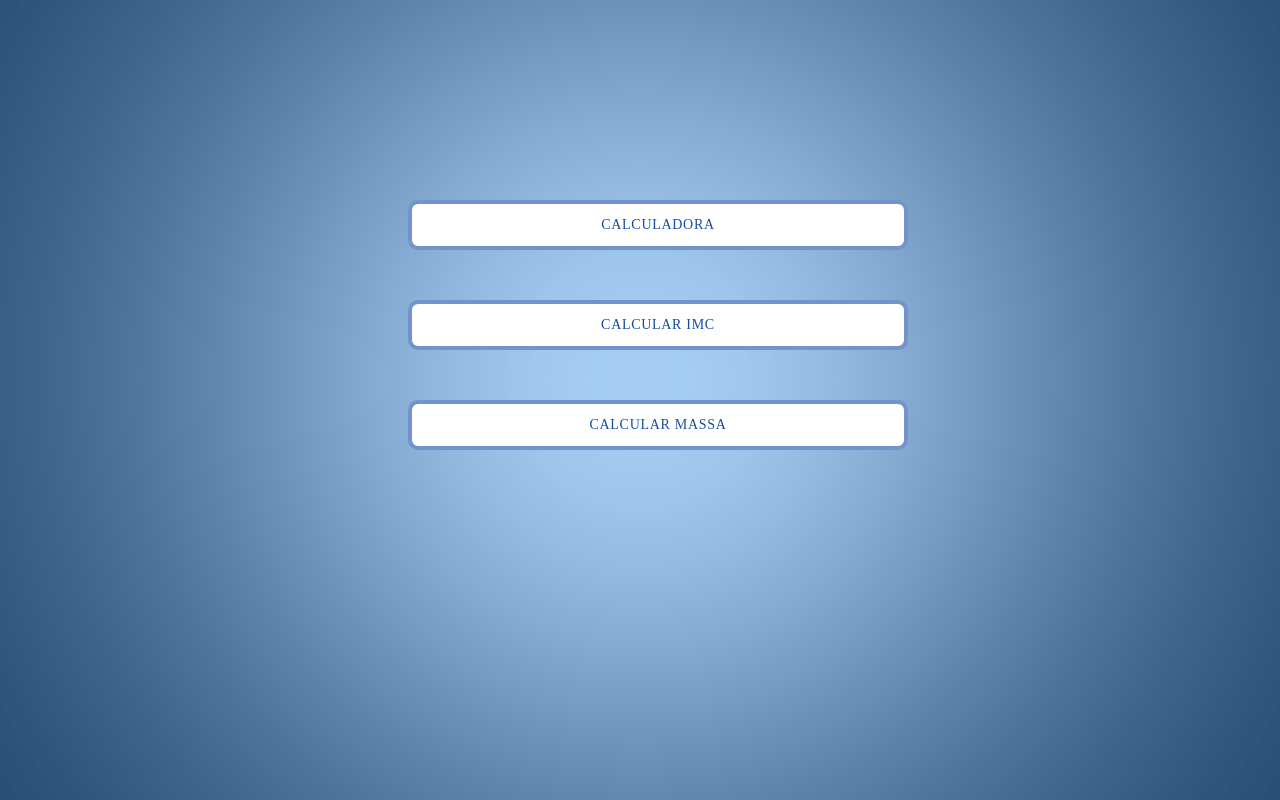
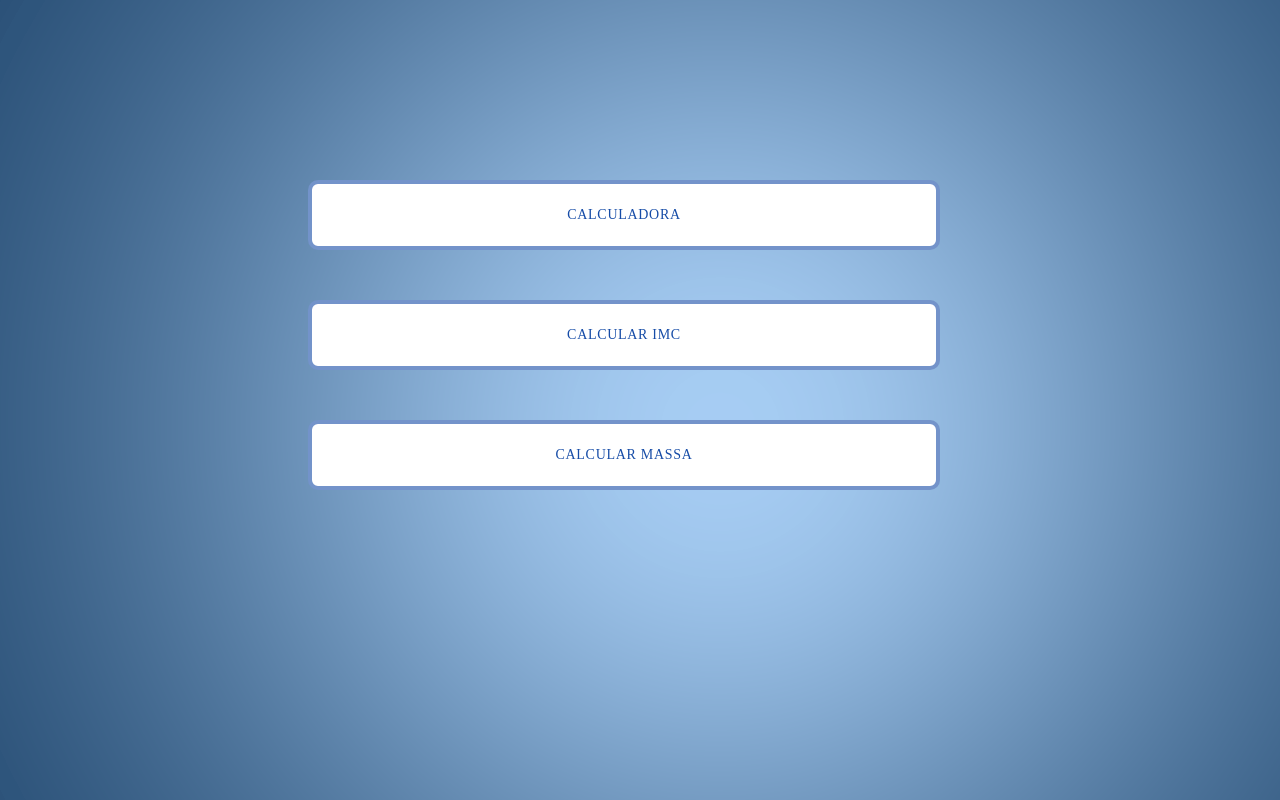
Before and after one commit to Thauzin/Projeto-JS, a plain HTML site: page index.html in a window 1280 px wide. Drawn offline with Linux system fonts and the light colour scheme; files that its build step writes are made by us from their sources; files whose address does not match are found by name.

Commit message:
[ATT] - dimensões

```diff
--- a/style.css
+++ b/style.css
@@ -1,7 +1,7 @@
 body {
     background-image: url(/TesteJavaScript/imgs/teste.png);
     background-repeat: no-repeat;
-    background-size: cover;
+    background-size:auto;
 }
 
 a {
@@ -28,10 +28,10 @@ a {
     z-index: 0;
     overflow: hidden;
     transition: all 0.3s cubic-bezier(0.02, 0.01, 0.47, 1);
-    width: 500px;
-    height: 50px;
-    margin-left: 400px;
-    margin-top: 200px;
+    width: 50%;
+    height: 70px;
+    margin-left: 300px;
+    margin-top: 180px;
 
   }
 
@@ -55,9 +55,9 @@ a {
     z-index: 0;
     overflow: hidden;
     transition: all 0.3s cubic-bezier(0.02, 0.01, 0.47, 1);
-    width: 500px;
-    height: 50px;
-    margin-left: 400px;
+    width: 50%;
+    height: 70px;
+    margin-left: 300px;
     margin-top: 50px;
 
   }
@@ -141,12 +141,12 @@ a {
     position: absolute;
     top: -50px;
     transform: rotate(35deg);
-    transition: all 550ms cubic-bezier(0.19, 1, 0.22, 1);
+    transition: all 1s cubic-bezier(0.19, 1, 0.22, 1);
     width: 50px;
     z-index: -10;
   }
 
   .btn-shine:hover:after {
     left: 120%;
-    transition: all 550ms cubic-bezier(0.19, 1, 0.22, 1);
+    transition: all 1s cubic-bezier(0.19, 1, 0.22, 1);
   }
```
